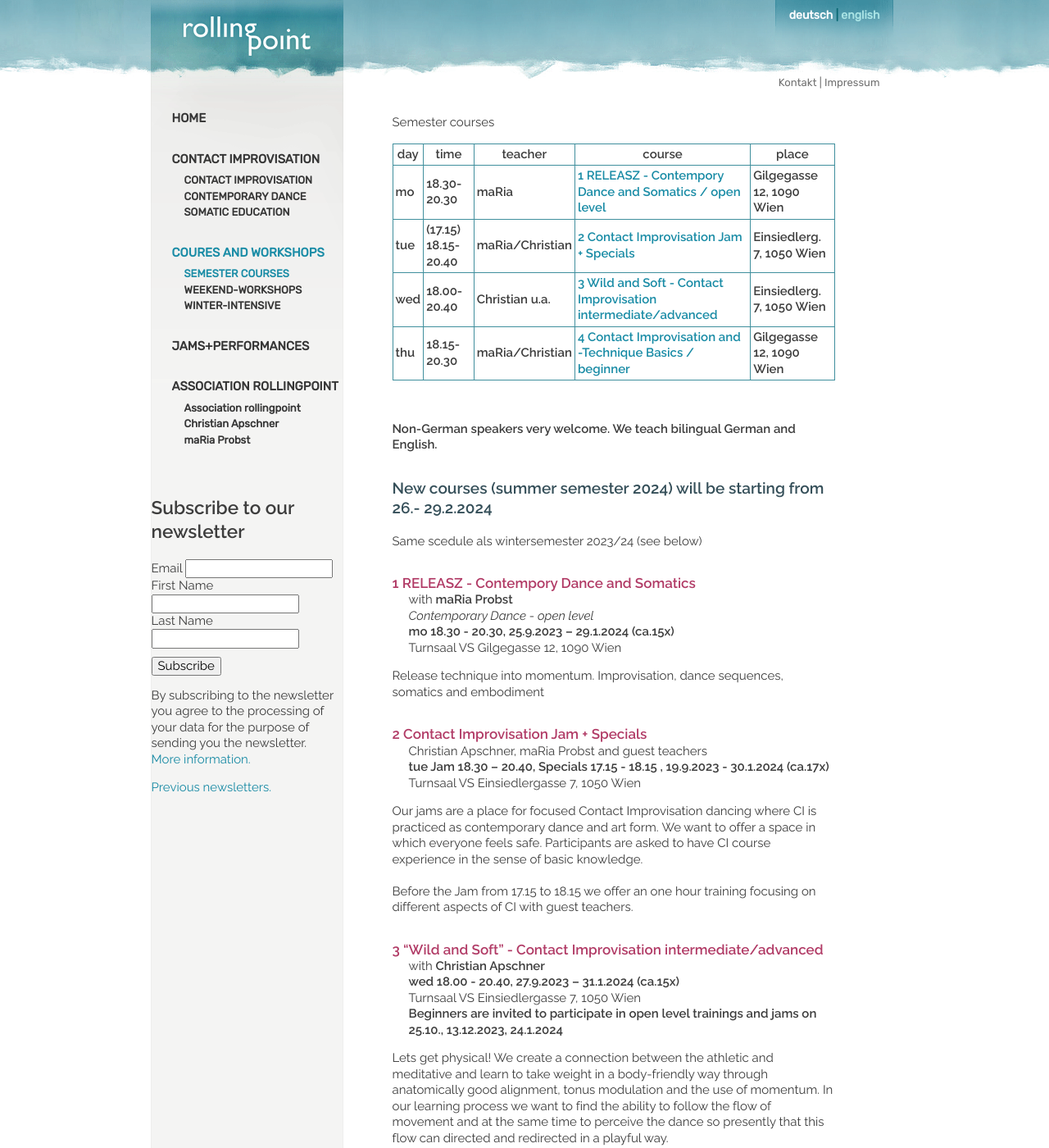
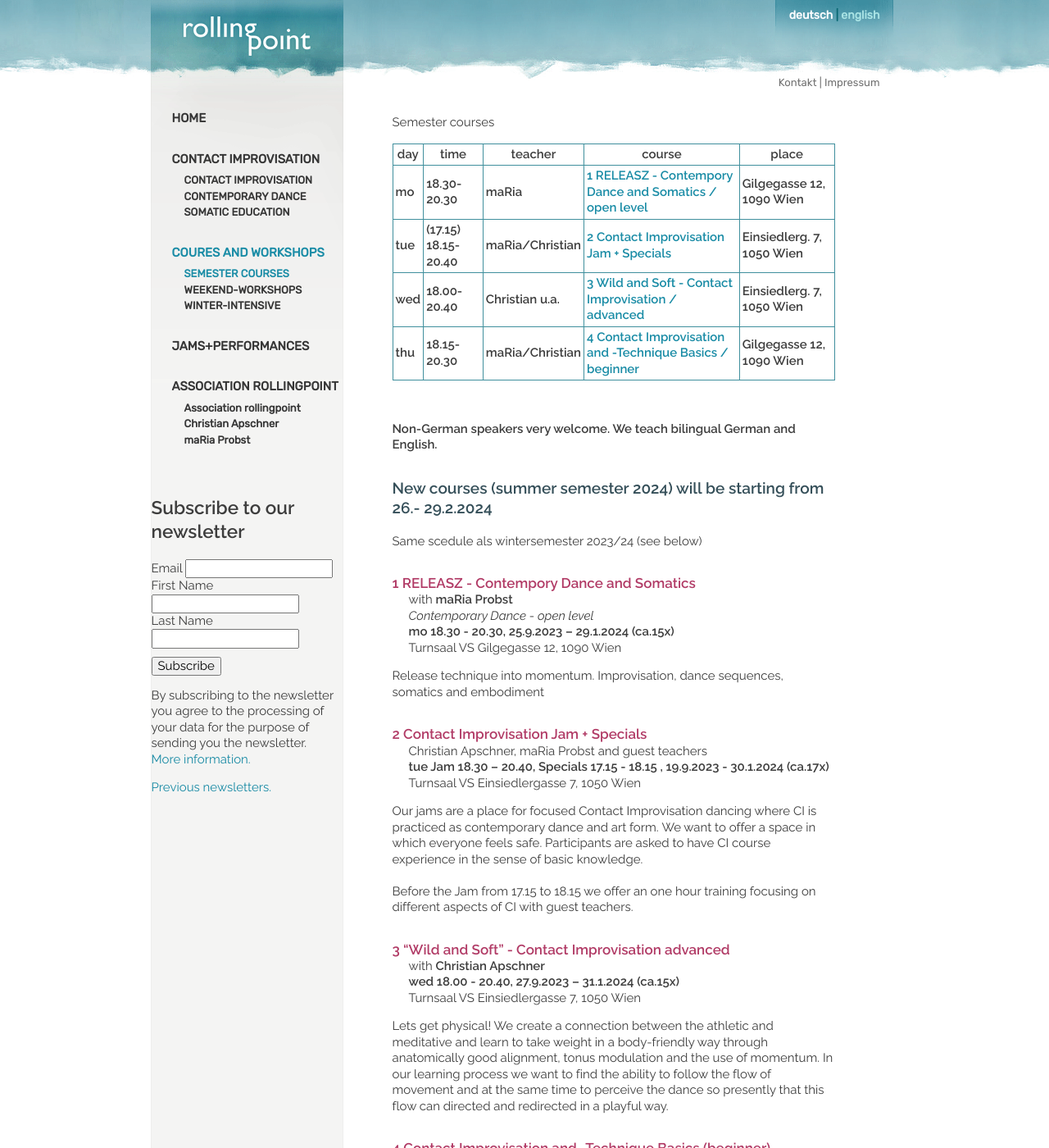
Before and after one commit to manulari/rollingpointat, a Jekyll site: the page built from _pages_en/en-kurse.md, in a window 1280 px wide and 1400 px high. Shown: the whole window at 82% size. Built offline with Jekyll 4.4.1, drawn with Linux system fonts in a browser that asks for light colours; comment, search, counter and statistics services are not loaded.

Commit message:
Update page (en) “en-kurse”

```diff
--- a/_pages_en/en-kurse.md
+++ b/_pages_en/en-kurse.md
@@ -6,12 +6,12 @@ other_lang: /kurse
 ---
 Semester courses
 
-| day     | time                    | teacher             | course                                                                   | place                         |
-| ------- | ----------------------- | ------------------- | ------------------------------------------------------------------------ | ----------------------------- |
-| **mo**  | **18.30-20.30**         | **maRia**           | **[1 RELEASZ - Contempory Dance and Somatics / open level](#mo)**        | **Gilgegasse 12, 1090 Wien**  |
-| **tue** | **(17.15) 18.15-20.40** | **maRia/Christian** | [](#mie)**[2 Contact Improvisation Jam + Specials](#di)**                | **Einsiedlerg. 7, 1050 Wien** |
-| **wed** | **18.00-20.40**         | **Christian u.a.**  | **[3 Wild and Soft - Contact Improvisation intermediate/advanced](#mi)** | **Einsiedlerg. 7, 1050 Wien** |
-| **thu** | **18.15-20.30**         | **maRia/Christian** | **[4 Contact Improvisation and -Technique Basics  / beginner](#do)**     | **Gilgegasse 12, 1090 Wien**  |
+| day     | time                    | teacher             | course                                                               | place                         |
+| ------- | ----------------------- | ------------------- | -------------------------------------------------------------------- | ----------------------------- |
+| **mo**  | **18.30-20.30**         | **maRia**           | **[1 RELEASZ - Contempory Dance and Somatics / open level](#mo)**    | **Gilgegasse 12, 1090 Wien**  |
+| **tue** | **(17.15) 18.15-20.40** | **maRia/Christian** | [](#mie)**[2 Contact Improvisation Jam + Specials](#di)**            | **Einsiedlerg. 7, 1050 Wien** |
+| **wed** | **18.00-20.40**         | **Christian u.a.**  | **[3 Wild and Soft - Contact Improvisation / advanced](#mi)**        | **Einsiedlerg. 7, 1050 Wien** |
+| **thu** | **18.15-20.30**         | **maRia/Christian** | **[4 Contact Improvisation and -Technique Basics  / beginner](#do)** | **Gilgegasse 12, 1090 Wien**  |
 
 &nbsp;
 
@@ -46,13 +46,11 @@ Before the Jam from 17.15 to 18.15 we offer an one hour training focusing on dif
 
 <div class="named-anchor" id="mi"></div>
 
-#### 3 "Wild and Soft" - **Contact Improvisation  intermediate/advanced**
+#### 3 "Wild and Soft" - **Contact Improvisation  advanced**
 
 with **Christian Apschner**\
 **wed 18.00 - 20.40, 27.9.2023 – 31.1.2024 (ca.15x)**\
-Turnsaal VS Einsiedlergasse 7, 1050 Wien\
-**Beginners are invited to participate in open level trainings and jams on**\
-**25.10., 13.12.2023, 24.1.2024**
+Turnsaal VS Einsiedlergasse 7, 1050 Wien
 
 Lets get physical! We create a connection between the athletic and meditative and learn to take weight in a body-friendly way through anatomically good alignment, tonus modulation and the use of momentum. In our learning process we want to find the ability to follow the flow of movement and at the same time to perceive the dance so presently that this flow can directed and redirected in a playful way.
 
```
